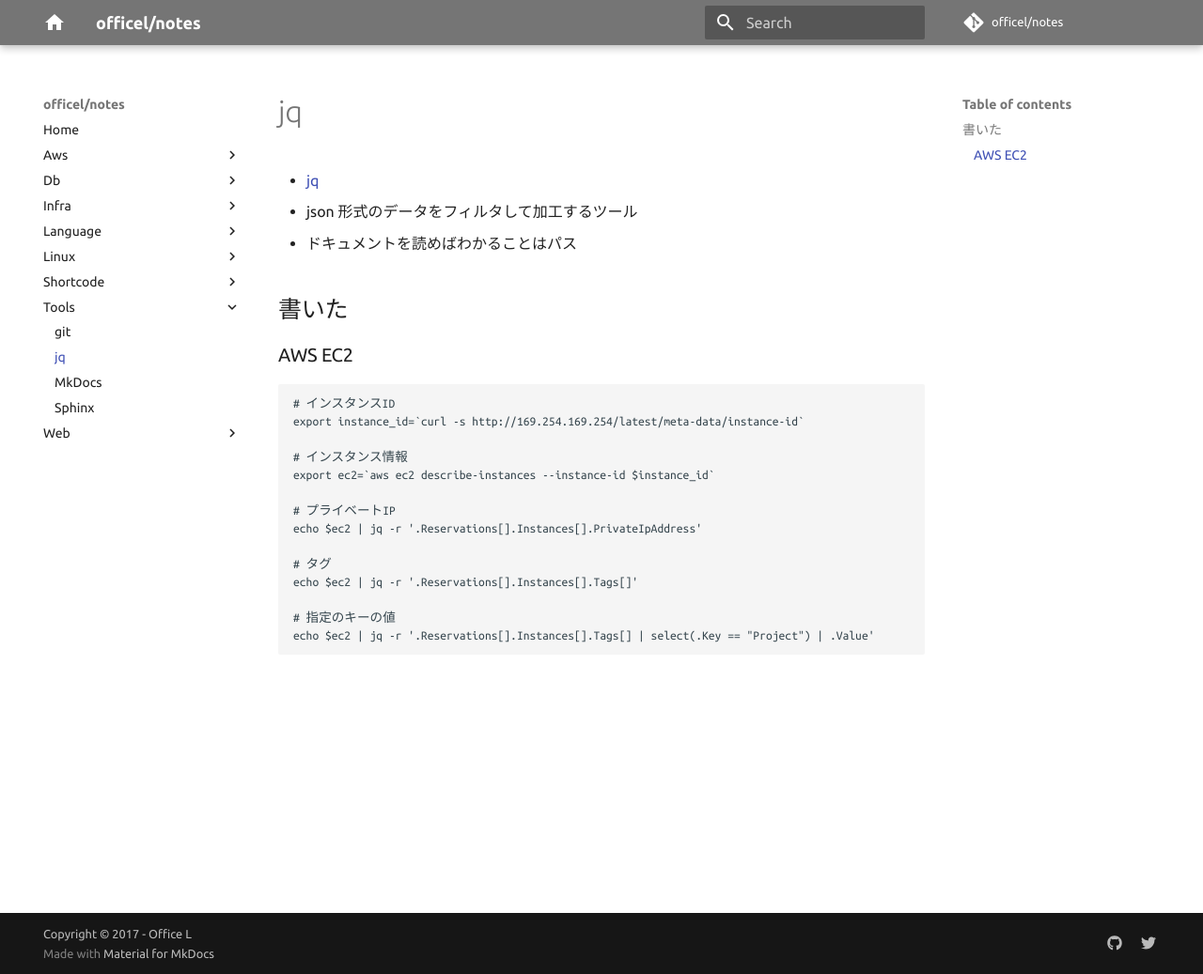
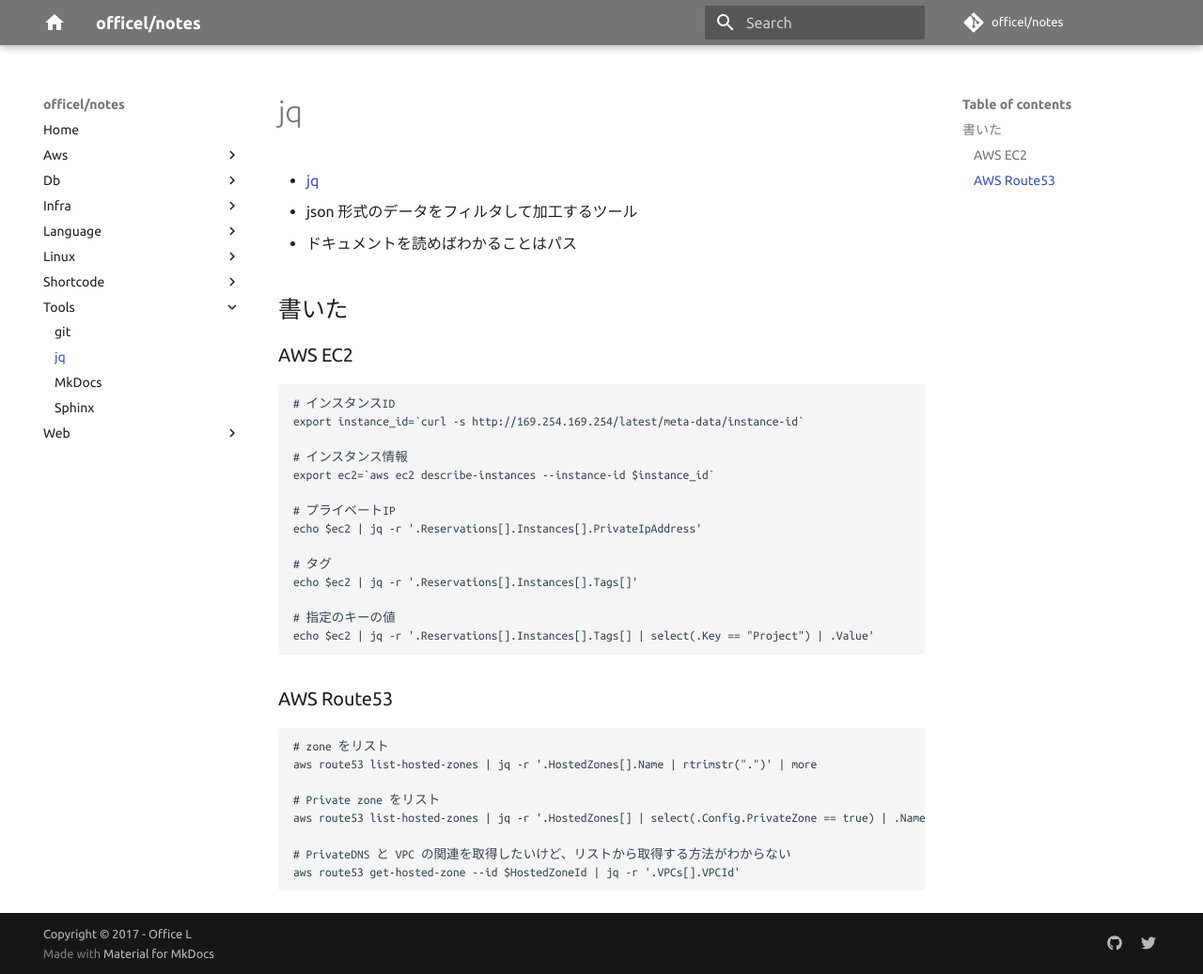
Before and after one commit to officel/notes, an MkDocs documentation site: the page built from docs/tools/jq.md, in a window 1280 px wide and 1037 px high. Shown: the whole window at 94% size. Built offline with MkDocs 1.6.1 and Material for MkDocs 9.7.7, drawn with Linux system fonts in a browser that asks for light colours; comment, search, counter and statistics services are not loaded.

Commit message:
feat: note jq aws route53

````diff
--- a/docs/tools/jq.md
+++ b/docs/tools/jq.md
@@ -24,3 +24,16 @@
 echo $ec2 | jq -r '.Reservations[].Instances[].Tags[] | select(.Key == "Project") | .Value'
 
 ```
+
+### AWS Route53
+
+```
+# zone をリスト
+aws route53 list-hosted-zones | jq -r '.HostedZones[].Name | rtrimstr(".")' | more
+
+# Private zone をリスト
+aws route53 list-hosted-zones | jq -r '.HostedZones[] | select(.Config.PrivateZone == true) | .Name | rtrimstr(".")'
+
+# PrivateDNS と VPC の関連を取得したいけど、リストから取得する方法がわからない
+aws route53 get-hosted-zone --id $HostedZoneId | jq -r '.VPCs[].VPCId'
+```
````
